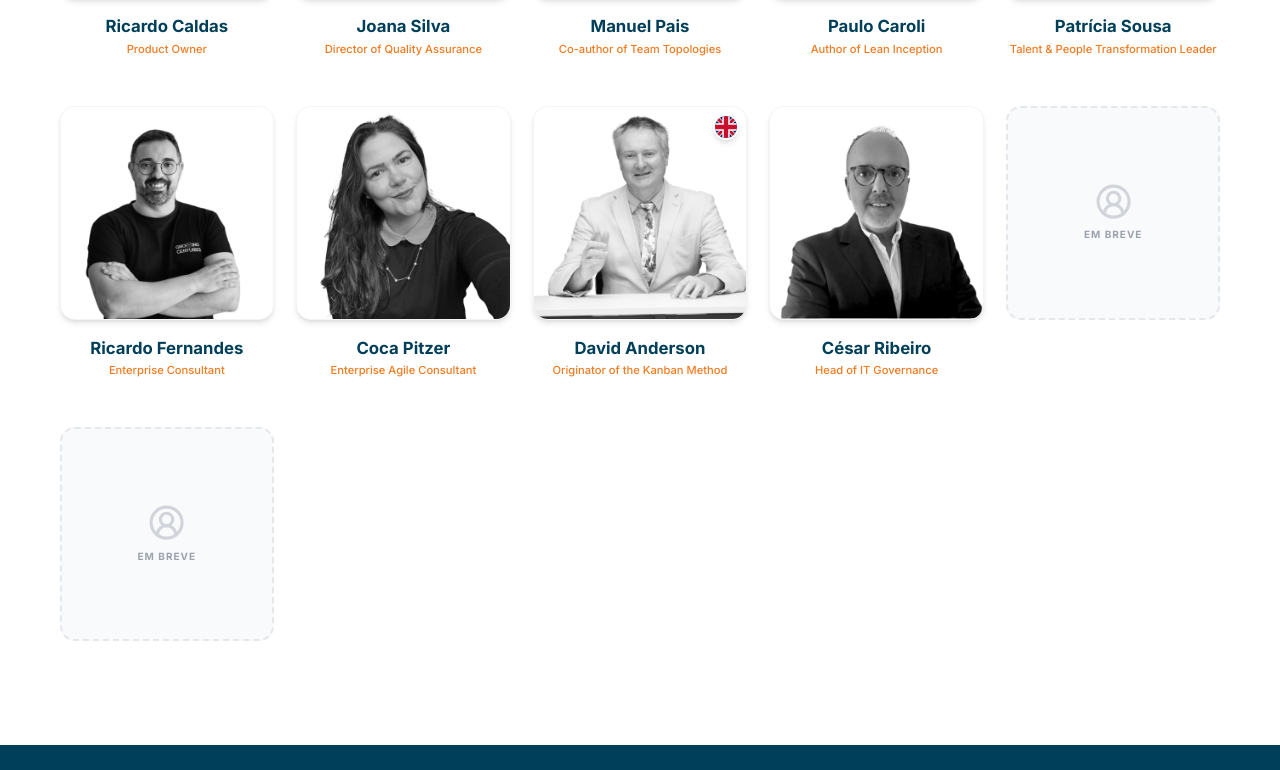
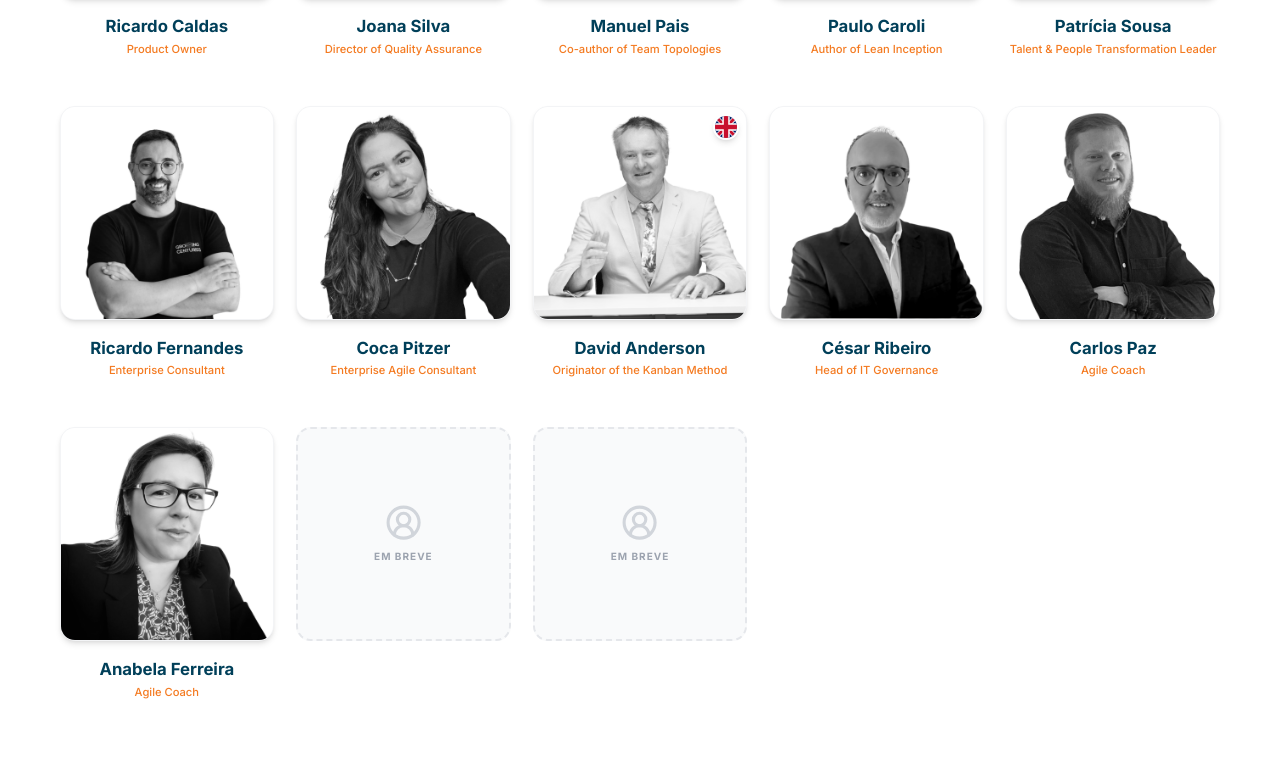
Before and after one commit to tugagilportugal-star/rsg2026, a React (Vite) app: page / in a window 1280 px wide. Shown: the part 7170-7940 px from the top of the page. Built offline with nearby package versions, Linux system fonts and the light colour scheme; no server answers.

Commit message:
content: adicionar Carlos Paz, Anabela Ferreira

```diff
--- a/sections/FAQ.tsx
+++ b/sections/FAQ.tsx
@@ -42,7 +42,11 @@ export const FAQ: React.FC<{ onOpenTicketModal: () => void }> = ({ onOpenTicketM
         {
             question: "Para quem é este evento?",
             answer: "Para Scrum Masters, Agile Coaches, Product Managers e Owners, Líderes, Executivos e Consultores de Transformação. Acima de tudo, o RSG Lisbon é o espaço ideal para qualquer pessoa apaixonada por transformação organizacional, inovação e novas formas de trabalho, que procure elevar o nível da agilidade e criar um impacto real nas suas organizações."
-        }
+        },
+        {
+            question: "O evento dispõe de serviço de bengaleiro?",
+            answer: "Para garantir a máxima agilidade e segurança de todos os participantes, o evento não dispõe de serviço de bengaleiro. Recomendamos que evite trazer volumes desnecessários ou de grandes dimensões, uma vez que a organização não se responsabiliza por objetos de caráter pessoal ou bens deixados nas áreas comuns do recinto."
+     }
     ];
 
     return (
--- a/sections/Speakers.tsx
+++ b/sections/Speakers.tsx
@@ -44,6 +44,8 @@ export const Speakers: React.FC = () => {
     { id: "s7", name: "Coca Pitzer", role: "Enterprise Agile Consultant", image: "/assets/Coca-Pitzer.png", linkedin: "https://www.linkedin.com/in/cocapitzer/", isRevealed: true },
     { id: "s8", name: "David Anderson", role: "Originator of the Kanban Method", image: "/assets/David-Anderson.png", linkedin: "https://www.linkedin.com/in/agilemanagement/", isRevealed: true, isEnglish: true },
     { id: "s9", name: "César Ribeiro", role: "Head of IT Governance", image: "/assets/Cesar-Ribeiro.png", linkedin: "https://www.linkedin.com/in/cesar-ribeiro-b07aa14b/", isRevealed: true },
+    { id: "s10", name: "Carlos Paz", role: "Agile Coach", image: "/assets/Carlos-Paz.png", linkedin: "https://www.linkedin.com/in/carloseduardolopespaz/", isRevealed: true},
+    { id: "s11", name: "Anabela Ferreira", role: "Agile Coach", image: "/assets/Anabela-Ferreira.png", linkedin: "https://www.linkedin.com/in/anabelaferreira/", isRevealed: true },
 
     ...Array.from({ length: 2 }).map((_, i) => ({
       id: `tba-${i+9}`,
```
Also changed, not shown: public/assets/Anabela-Ferreira.png (added), public/assets/Carlos-Paz.png (added).
